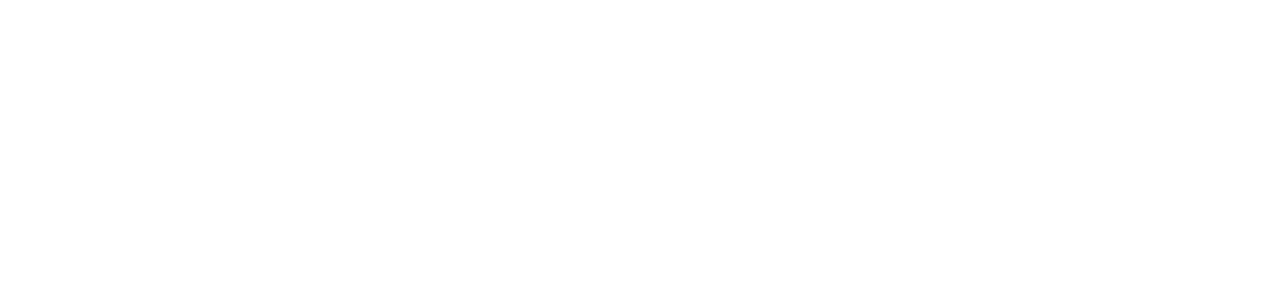
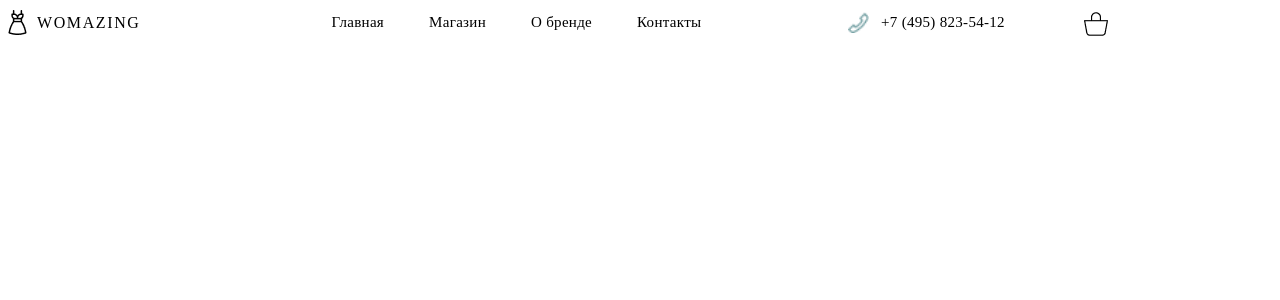
Before and after one commit to Djautkhanov/online-shop, a React (Create React App) app: page / in a window 1280 px wide. Shown: the top 300 px of the page. Built offline with nearby package versions, Linux system fonts and the light colour scheme.

Commit message:
Сверстал Header. В место NavLink использован тег <a>

```diff
--- a/src/components/Header/Header.jsx
+++ b/src/components/Header/Header.jsx
@@ -1,8 +1,27 @@
 import React from 'react';
+import styles from "./Header.module.css"
+import vector1 from "..//..//assets/Vector.png"
+import vector2 from "..//..//assets/Vector2.png"
+import basket from "..//..//assets/basket.png"
 
 const Header = () => {
     return (
-        <div>
+        <div className={styles.header}>
+            <div className={styles.headerLogo}>
+                <img src={vector1} alt="vector" />
+                <a href="#">Womazing</a>
+            </div>
+            <div className={styles.headerLick}>
+                <a href="#">Главная</a>
+                <a href="#">Магазин</a>
+                <a href="#">О бренде</a>
+                <a href="#">Контакты</a>
+            </div>
+            <div className={styles.headersContact}>
+                <img src={vector2} alt="phone" />
+                <div className={styles.headerNumber}>+7 (495) 823-54-12</div>
+                <div className={styles.headerBasket}><a href="#"><img src={basket} alt="" /></a></div>
+            </div>
         </div>
     );
 };
--- /dev/null
+++ b/src/components/Header/Header.module.css
@@ -0,0 +1,57 @@
+.header {
+  height: 28px;
+  width: 1100px;
+  display: flex;
+  justify-content: space-between;
+  align-items: center;
+}
+.headerLogo a {
+  text-decoration: none;
+  width: 103px;
+  height: 19px;
+  font-family: "Raleway";
+  font-style: normal;
+  font-weight: 500;
+  font-size: 16px;
+  line-height: 19px;
+  letter-spacing: 0.1em;
+  text-transform: uppercase;
+  color: #000000;
+  margin-left: 10px;
+}
+.headerLogo {
+  display: flex;
+  align-items: center;
+}
+.headerLick a {
+  text-decoration: none;
+  margin-left: 45px;
+  width: 59px;
+  height: 21px;
+  font-family: "Raleway";
+  font-style: normal;
+  font-weight: 400;
+  font-size: 15px;
+  line-height: 140%;
+  letter-spacing: 0.02em;
+  color: #000000;
+}
+.headerLick{
+    /* width: 270px; */
+}
+.headersContact {
+  display: flex;
+  justify-content: space-between;
+  width: 260px;
+  height: 21px;
+  font-family: "Raleway";
+  font-style: normal;
+  font-weight: 400;
+  font-size: 15px;
+  line-height: 140%;
+  letter-spacing: 0.02em;
+  color: #000000;
+}
+.headerBasket{
+    margin-left: 67px;
+}
```
Also changed, not shown: src/assets/Vector2.png (added), src/assets/basket.png (added), src/components/Header/Header.Module.scss (deleted).
